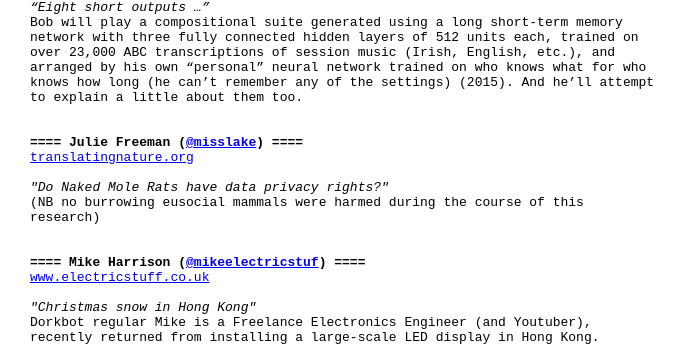
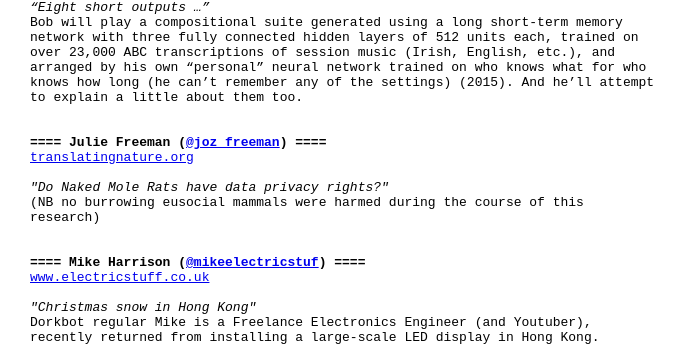
Before and after one commit to dorkbotlondon/dorkbotlondon.github.io, a Jekyll site: the page built from _posts/2015-12-11-90.html, in a window 1280 px wide and 900 px high, scrolled down 527 px. Shown: the part 125-471 px from the top of the window, without its empty margins (0-686 px from the left). Built offline with Jekyll 4.4.1, drawn with Linux system fonts in a browser that asks for light colours; Markdown is read by kramdown in place of the engine named in the settings; a script that is not in the unit is left out.

Commit message:
fixed julie's twitter link

```diff
--- a/_posts/2015-12-11-90.html
+++ b/_posts/2015-12-11-90.html
@@ -52,7 +52,7 @@ knows how long (he can’t remember any of the settings) (2015). And he’ll att
 to explain a little about them too.
 
 
-<b>==== Julie Freeman (<a href="https://twitter.com/misslake">@misslake</a>) ====</b>
+<b>==== Julie Freeman (<a href="https://twitter.com/joz_freeman">@joz_freeman</a>) ====</b>
 <a href="http://translatingnature.org/">translatingnature.org</a>
 
 <i>"Do Naked Mole Rats have data privacy rights?"</i>
```
